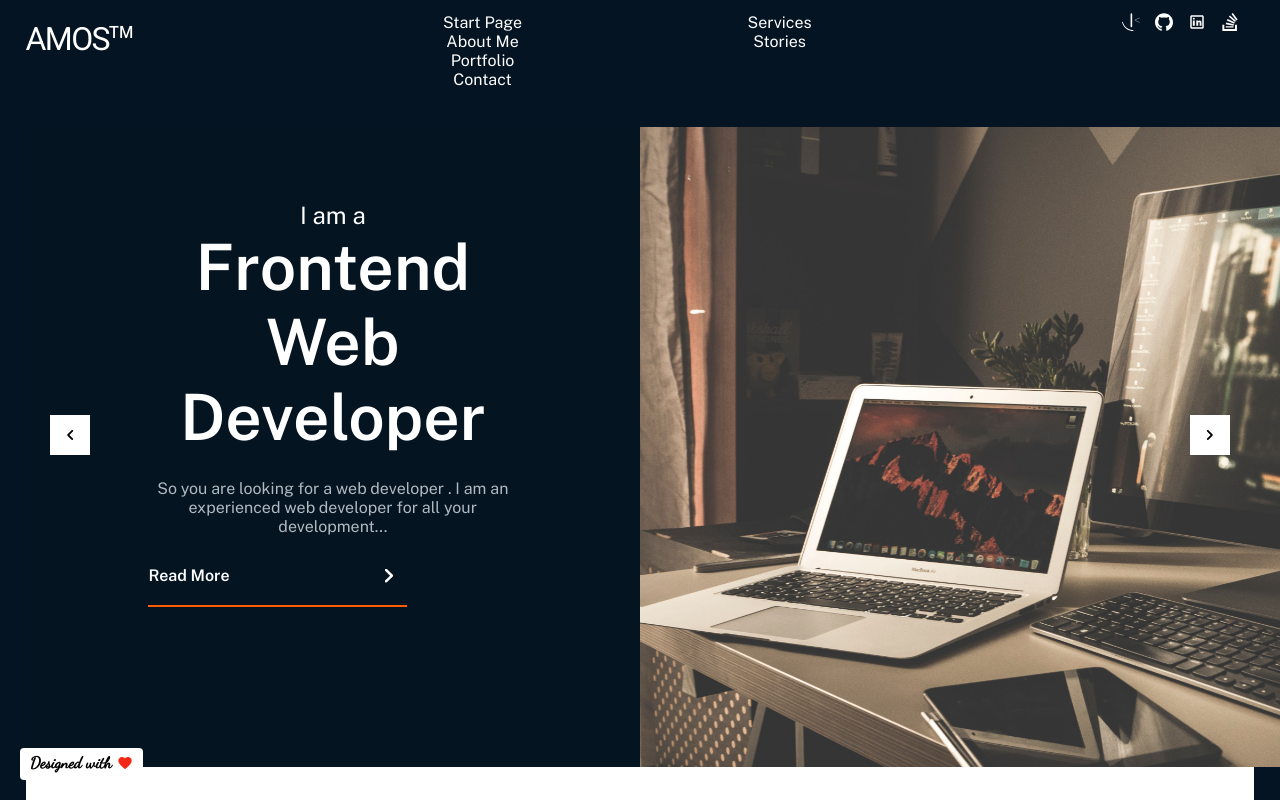
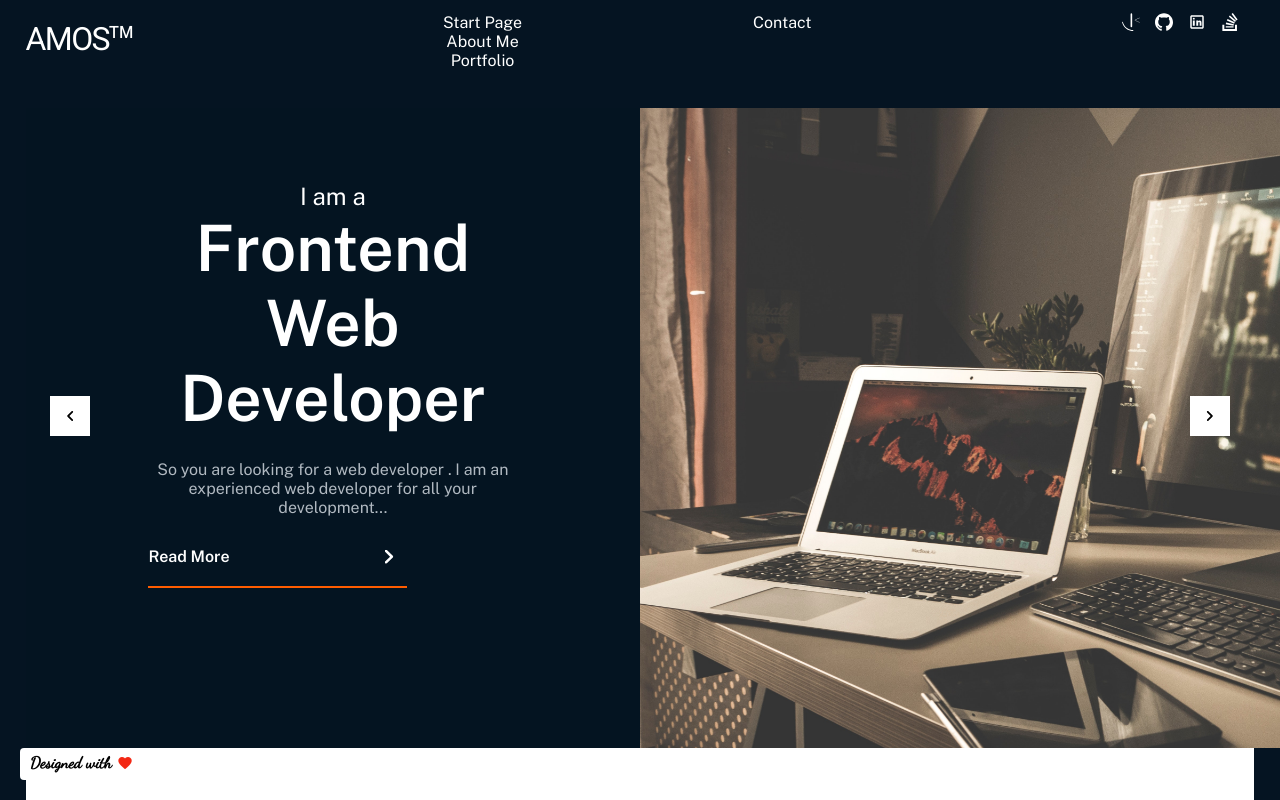
Before and after one commit to amosmachora/portfolio, a React (Create React App) app: page / in a window 1280 px wide. Shown: the top 800 px of the page. Built offline with nearby package versions, Linux system fonts and the light colour scheme.

Commit message:
Complete basic

```diff
--- a/src/Components/About/AboutMe.css
+++ b/src/Components/About/AboutMe.css
@@ -105,6 +105,13 @@
 .github {
   animation: spin calc(var(--duration) - 2s) ease infinite;
 }
+.about-me-top > a {
+  width: 25%;
+  color: var(--white);
+}
+.about-me-top > a > .link {
+  width: 100%;
+}
 
 @keyframes spin {
   0% {
@@ -140,7 +147,7 @@
     flex-direction: column;
     align-items: unset;
   }
-  .about-me-top > .link {
+  .about-me-top > a {
     width: 40%;
     margin: 50px 0;
   }
--- a/src/Components/Contact/Contact.css
+++ b/src/Components/Contact/Contact.css
@@ -218,6 +218,9 @@ input[type="submit"] {
 .link-wrapper {
   width: 20%;
 }
+.gmail {
+  color: var(--white);
+}
 @media screen and (max-width: 840px) {
   .contact-form > div {
     width: 100%;
--- a/src/Components/Contact/Contact.jsx
+++ b/src/Components/Contact/Contact.jsx
@@ -1,4 +1,4 @@
-import React from "react";
+import React, { useContext, useEffect } from "react";
 import "./Contact.css";
 import Arrow from "../../Assets/Arrow.svg";
 import { useForm } from "@formspree/react";
@@ -6,9 +6,15 @@ import GreenTick from "../../Assets/tick-green.svg";
 import { ReadMore } from "../Start/StartPage";
 import ArrowWhite from "../../Assets/ArrowWhite.svg";
 import Spinner from "../Spinner/Spinner";
+import { Context } from "../../App";
 
 const Contact = () => {
   const [state, handleSubmit, ResetFunction] = useForm("portfolio-form");
+  const { setSmallScreen } = useContext(Context);
+
+  useEffect(() => {
+    setSmallScreen(false);
+  }, []);
 
   // const testState = {
   //   submitting: true,
@@ -29,7 +35,9 @@ const Contact = () => {
               I will reply as soon as possible. Guarantee a response within
               hours!
             </p>
-            <a href="mailto:amosmachora13@gmail.com">amosmachora13@gmail.com</a>
+            <a href="mailto:amosmachora13@gmail.com" className="gmail">
+              amosmachora13@gmail.com
+            </a>
           </div>
           <div>
             <p className="option-number">02</p>
--- a/src/Components/Footer/Footer.css
+++ b/src/Components/Footer/Footer.css
@@ -83,6 +83,9 @@ footer {
 .git:hover {
   color: var(--orange);
 }
+.footer-content-right > div > a {
+  color: var(--white);
+}
 @media screen and (max-width: 840px) {
   .footer-content-right {
     flex-direction: column;
--- a/src/Components/NavBar/NavBar.css
+++ b/src/Components/NavBar/NavBar.css
@@ -13,6 +13,9 @@ nav svg {
 }
 .nav-middle {
   width: 30%;
+}
+.nav-middle li {
+  color: var(--white);
 }
 .nav-middle > * {
   list-style: none;
@@ -67,6 +70,9 @@ nav li:hover {
   text-align: center;
   font-size: 1.5rem;
 }
+.small-screen-links a {
+  color: var(--white);
+}
 .small-screen-links li {
   margin: 15px 0;
 }
--- a/src/Components/NavBar/NavBar.jsx
+++ b/src/Components/NavBar/NavBar.jsx
@@ -21,13 +21,11 @@ const NavBar = ({ smallScreen, setSmallScreen }) => {
           <Link to={"portfolio"}>
             <li>Portfolio</li>
           </Link>
+        </ul>
+        <ul className="nav-links-2">
           <Link to={"contact"}>
             <li>Contact</li>
           </Link>
-        </ul>
-        <ul className="nav-links-2">
-          <li>Services</li>
-          <li>Stories</li>
         </ul>
       </div>
       <Socials />
@@ -55,8 +53,6 @@ const NavBar = ({ smallScreen, setSmallScreen }) => {
             <Link to={"contact"}>
               <li>Contact</li>
             </Link>
-            <li>Services</li>
-            <li>Stories</li>
             <Socials context={"small"} />
           </div>
         </div>
--- a/src/Components/Portfolio/PortFolio.jsx
+++ b/src/Components/Portfolio/PortFolio.jsx
@@ -1,12 +1,18 @@
-import React from "react";
+import React, { useContext, useEffect } from "react";
 import "./Portfolio.css";
 import dice from "../../Assets/dice.png";
 import { portFolioItems } from "./PortfolioItems";
 import Project from "../Project/Project";
 import { ReadMore } from "../Start/StartPage";
 import ArrowWhite from "../../Assets/ArrowWhite.svg";
+import { Context } from "../../App";
 
 const PortFolio = () => {
+  const { setSmallScreen } = useContext(Context);
+
+  useEffect(() => {
+    setSmallScreen(false);
+  }, []);
   return (
     <div className="portfolio">
       <div className="dice">
@@ -17,7 +23,7 @@ const PortFolio = () => {
           Latest <br />
           Portfolio
         </h1>
-        <ReadMore link={"services"} text={"services"} Arrow={ArrowWhite} />
+        <ReadMore link={"/services"} text={"services"} Arrow={ArrowWhite} />
       </div>
       <div className="projects flex space-between">
         {portFolioItems.map((project) => (
--- a/src/Components/Portfolio/Portfolio.css
+++ b/src/Components/Portfolio/Portfolio.css
@@ -19,14 +19,18 @@
   margin-top: -70px;
 }
 .portfolio .link {
+  width: 100%;
+}
+.portfolio a {
   width: 20%;
+  color: var(--white);
 }
 @media screen and (max-width: 840px) {
   .projects > .project:first-child,
   .projects > .project:nth-child(2) {
     margin: 50px 0;
   }
-  .portfolio .link {
+  .portfolio a {
     width: 40%;
   }
 }
--- a/src/Components/Start/StartPage.css
+++ b/src/Components/Start/StartPage.css
@@ -224,6 +224,12 @@
 .link.black:hover {
   border-color: #000;
 }
+.content a {
+  color: var(--white);
+}
+.i-create-gold > div > a {
+  color: var(--black);
+}
 @media screen and (max-width: 840px) {
   .content {
     width: 100%;
--- a/src/Components/Start/StartPage.jsx
+++ b/src/Components/Start/StartPage.jsx
@@ -8,20 +8,21 @@ import Arrow2 from "../../Assets/Arrow.png";
 import { Context } from "../../App";
 import DesktopSetup from "../../Assets/DesktopSetUp.jpg";
 import ManLookingAtComputer from "../../Assets/ManLookingAtComputer.jpg";
+import { Link } from "react-router-dom";
 
 const StartPage = () => {
   const slide1 = {
     sub: "Frontend Web Developer",
     h1: "I am a",
     desc: "So you are looking for a web developer . I am an experienced web developer for all your development...",
-    linkTo: "Web Developer",
+    linkTo: "about-me",
     img: DesktopSetup,
   };
   const slide2 = {
     sub: "Web Application Developer",
     h1: "Im also a",
     desc: "Web Applications should be fast, scalable and maintainable. Want to know how ?...",
-    linkTo: "Web Applications",
+    linkTo: "portfolio",
     img: ManLookingAtComputer,
   };
 
@@ -155,10 +156,12 @@ export default StartPage;
 
 export function ReadMore({ border, text, link, Arrow }) {
   return (
-    <div className={`flex link ${border} space-between cursor`}>
-      <p className="read-more capitalize-first">{text}</p>
-      <img src={Arrow} alt="Arrow" />
-    </div>
+    <Link to={link}>
+      <div className={`flex link ${border} space-between cursor`}>
+        <p className="read-more capitalize-first">{text}</p>
+        <img src={Arrow} alt="Arrow" />
+      </div>
+    </Link>
   );
 }
 
--- a/src/index.css
+++ b/src/index.css
@@ -92,7 +92,6 @@ body {
 }
 a {
   text-decoration: none;
-  color: var(--white);
 }
 .large-heading {
   font-size: 5rem;
```
